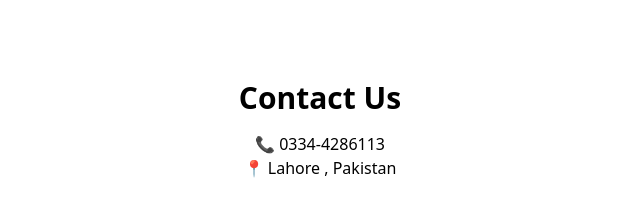
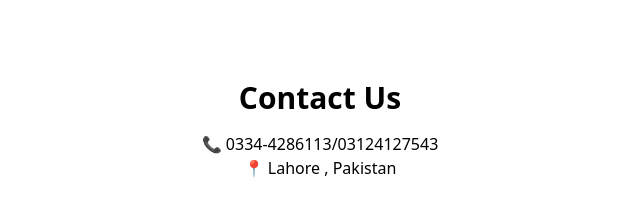
Before and after one commit to Huzaifabaloch9t-dev/Frontend-resturant, a Next.js app: page /contact in a window 1280 px wide. Shown: the top 222 px of the page, without its empty margins (320-960 px from the left). Built offline with nearby package versions, Linux system fonts and the light colour scheme.

Commit message:
updsate contact

```diff
--- a/src/app/contact/page.tsx
+++ b/src/app/contact/page.tsx
@@ -2,7 +2,7 @@ export default function Contact() {
   return (
     <div className="p-20 text-center">
       <h1 className="text-3xl font-bold">Contact Us</h1>
-      <p className="mt-4">📞 0334-4286113</p>
+      <p className="mt-4">📞 0334-4286113/03124127543</p>
       <p>📍 Lahore , Pakistan</p>
     </div>
   );
```
